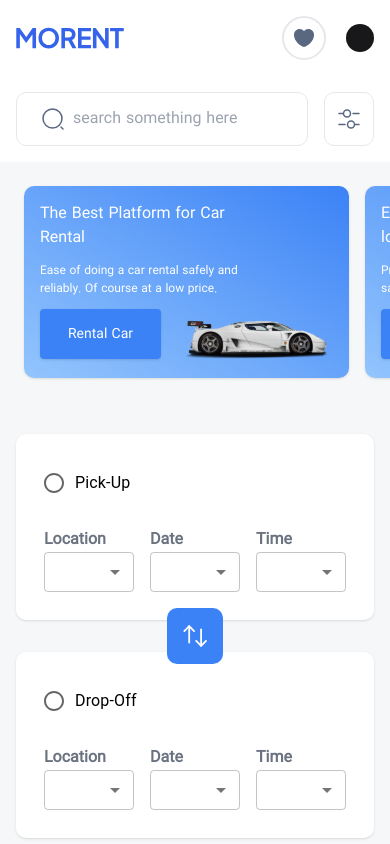
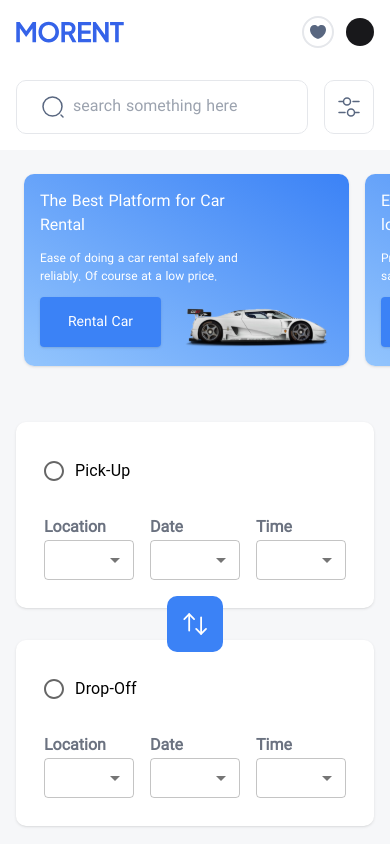
Before and after one commit to mahdibashirione/the-cars, a React (Create React App) app: page / in a window 390 px wide. Shown: the top 844 px of the page. Built offline with nearby package versions, Linux system fonts and the light colour scheme.

Commit message:
litle edited class

```diff
--- a/src/components/Header.js
+++ b/src/components/Header.js
@@ -18,10 +18,10 @@ const Header = () => {
           <SearchBox />
         </div>
         {/*options*/}
-        <div className="h-full flex items-center gap-x-5">
-          <Link to="/likes" className="relative hover:bg-blue-200 hover:border-blue-200 duration-300 w-11 h-11 flex items-center justify-center rounded-full border-2">
+        <div className="h-full flex items-center gap-x-3 lg:gap-x-4">
+          <Link to="/likes" className="relative p-1.5 hover:bg-blue-200 hover:border-blue-200 duration-300 w-8 lg:w-11 h-8 lg:h-11 flex items-center justify-center rounded-full border-2">
             <img src="/icons/Likes.svg" alt="icon-Likes" />
-            {likeState.length > 0 && <span className="bg-red-500 -top-1.5 -right-1.5 rounded-full text-[12px] w-5 h-5 flex items-center justify-center absolute text-white ">{likeState.length}</span>}
+            {likeState.length > 0 && <span className="bg-red-500 -top-1.5 -right-1.5 rounded-full text-[12px] w-4 h-4 flex items-center justify-center absolute text-white ">{likeState.length}</span>}
           </Link>
           <div className="hidden hover:bg-blue-200 hover:border-blue-200 duration-300 relative w-11 h-11 lg:flex items-center justify-center rounded-full border-2 cursor-pointer">
             <img src="/icons/Notification.svg" alt="icon-Notification" />
```
